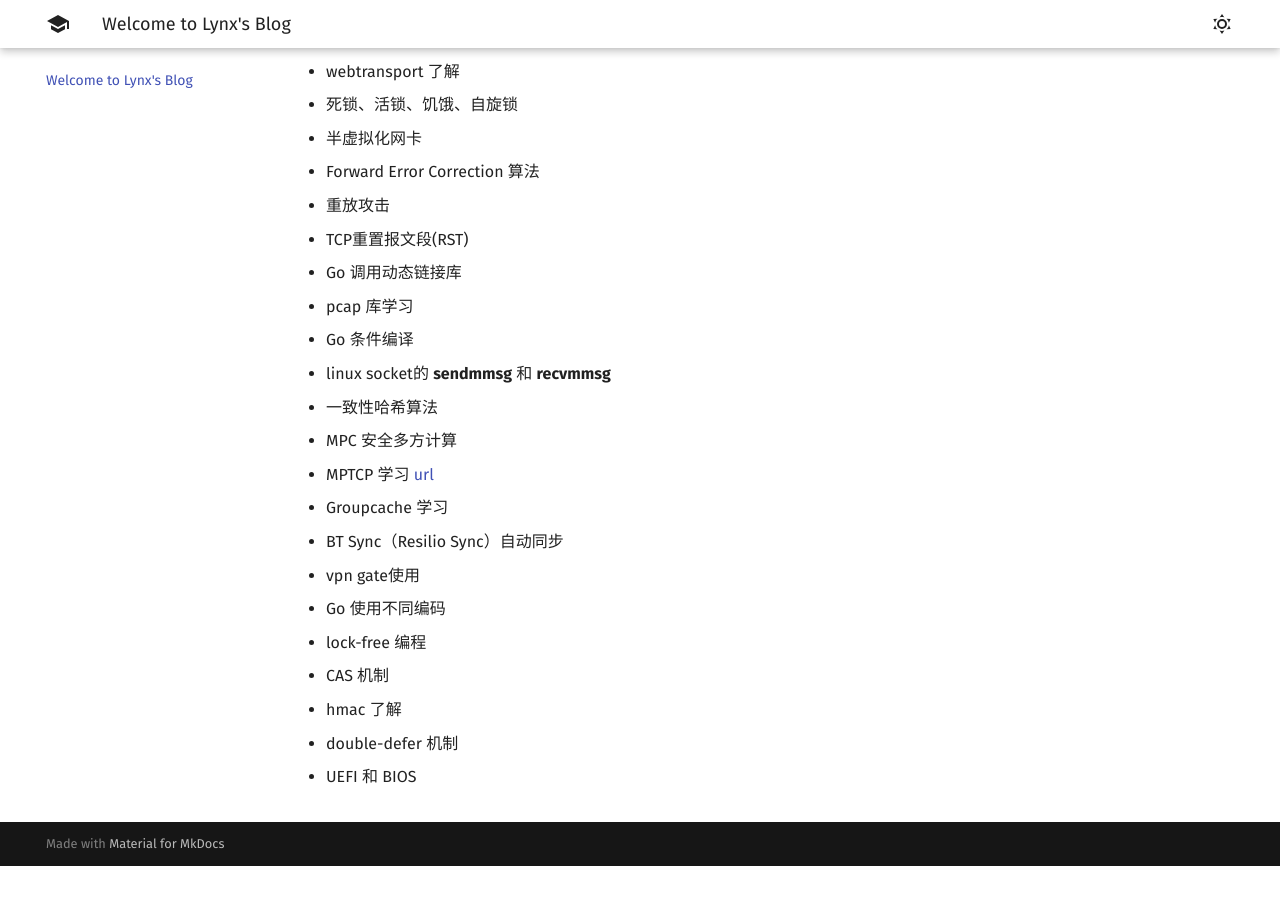
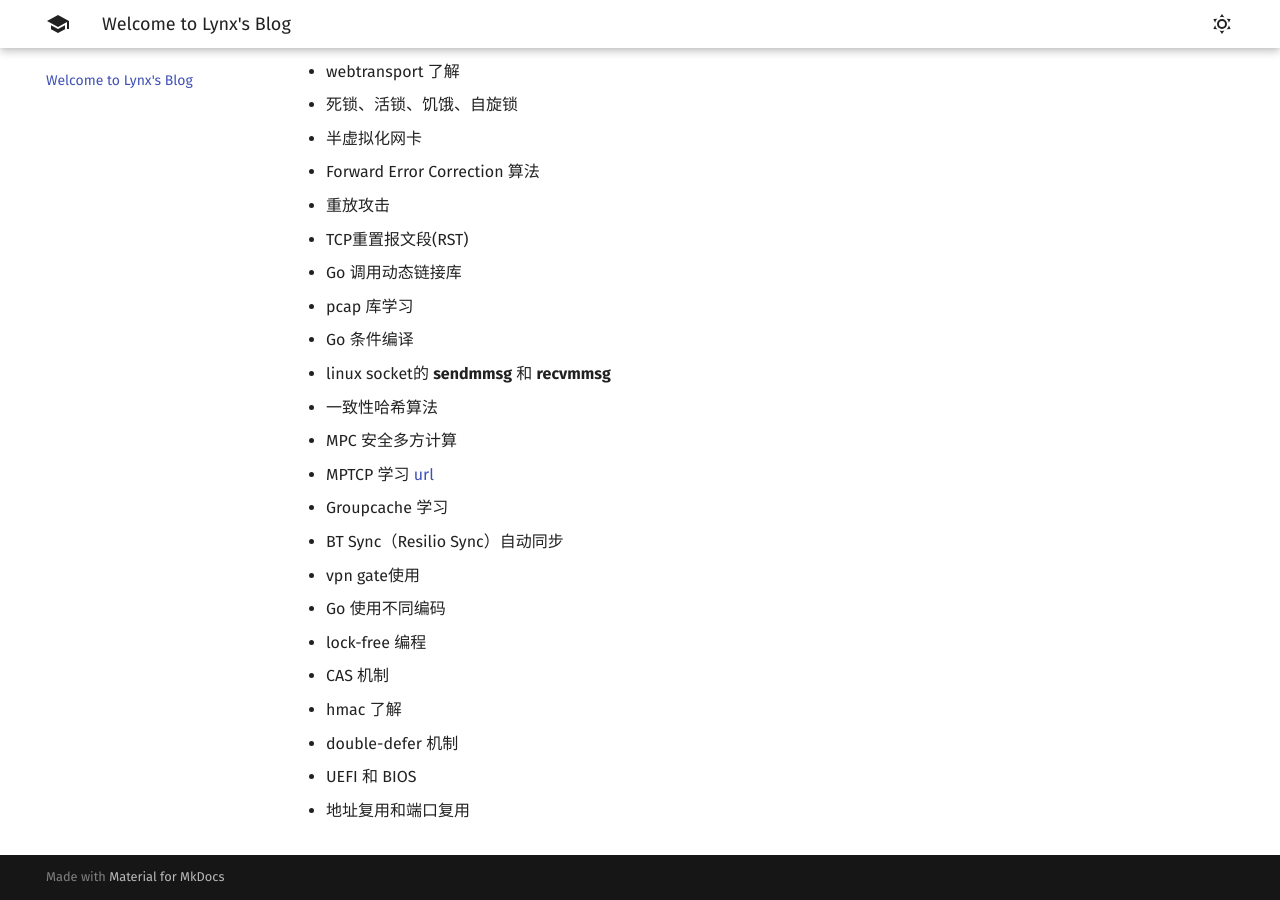
Before and after one commit to 1314liuwei/blog, an MkDocs documentation site: the page built from docs/index.md, in a window 1280 px wide and 900 px high, scrolled down 925 px. Built offline with MkDocs 1.6.1 and Material for MkDocs 9.7.7, drawn with Linux system fonts in a browser that asks for light colours; before the commit the page ends 1791 px from its top, so only the background shows below that.

Commit message:
2023/07/13 周四

```diff
--- a/docs/index.md
+++ b/docs/index.md
@@ -87,3 +87,5 @@
 - double-defer 机制
 
 - UEFI 和 BIOS
+
+- 地址复用和端口复用
```
